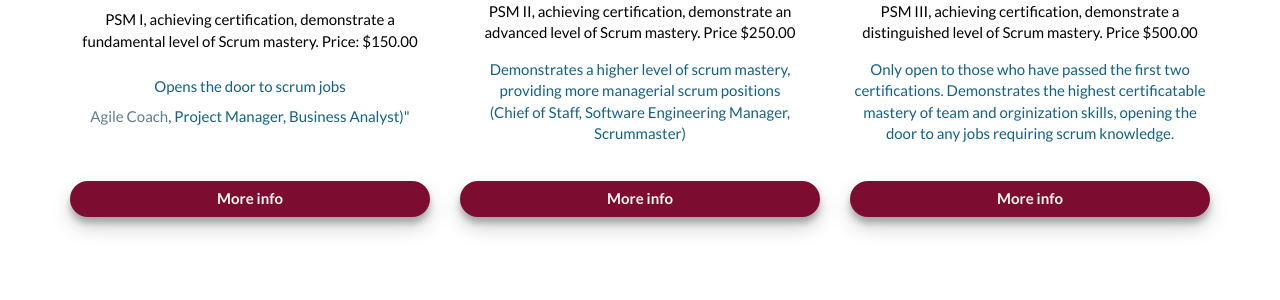
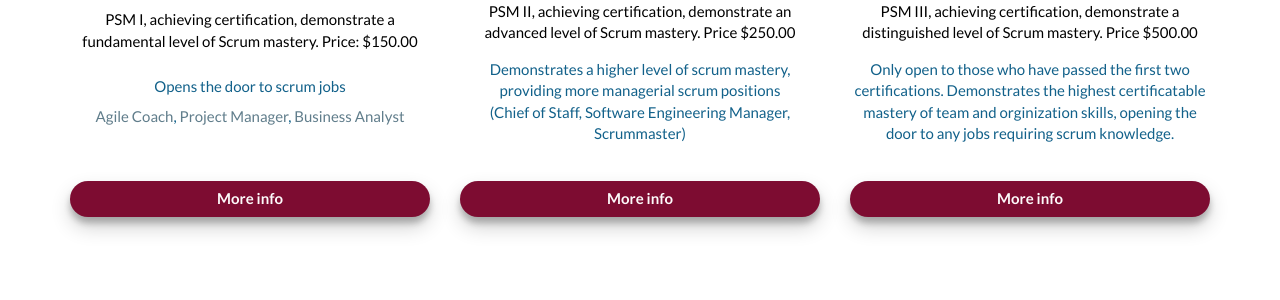
Before and after one commit to sali210/scrum-certsite, a Jekyll site: the page built from _posts/2014-07-18-project-1.markdown, in a window 1280 px wide and 900 px high, scrolled down 1376 px. Shown: the part 287-587 px from the top of the window. Built offline with Jekyll 4.4.1, drawn with Linux system fonts in a browser that asks for light colours; part of the change alters nothing that is shown.

Commit message:
fixed job title

```diff
--- a/_posts/2014-07-18-project-1.markdown
+++ b/_posts/2014-07-18-project-1.markdown
@@ -8,7 +8,7 @@ alt: image-alt
 project-date: May 2020
 description: "PSM I, achieving certification, demonstrate a fundamental level of Scrum mastery. Price: $150.00"
 opportunities: "Opens the door to scrum jobs"
-jobs: <a href="https://www.linkedin.com/jobs/search/?keywords=agile%20coach" target="_blank">Agile Coach</a>, Project Manager, Business Analyst)"
+jobs: <a href="https://www.linkedin.com/jobs/search/?keywords=agile%20coach" target="_blank">Agile Coach</a>, <a href="https://www.linkedin.com/jobs/search/?keywords=project%20manager" target="_blank">Project Manager</a>, <a href="https://www.linkedin.com/jobs/search/?geoId=103644278&keywords=business%20analyst&location=United%20States" target="_blank">Business Analyst</a>
 link: "https://www.scrum.org/professional-scrum-master-i-certification"
 linktext: "More info"
 ---
```
